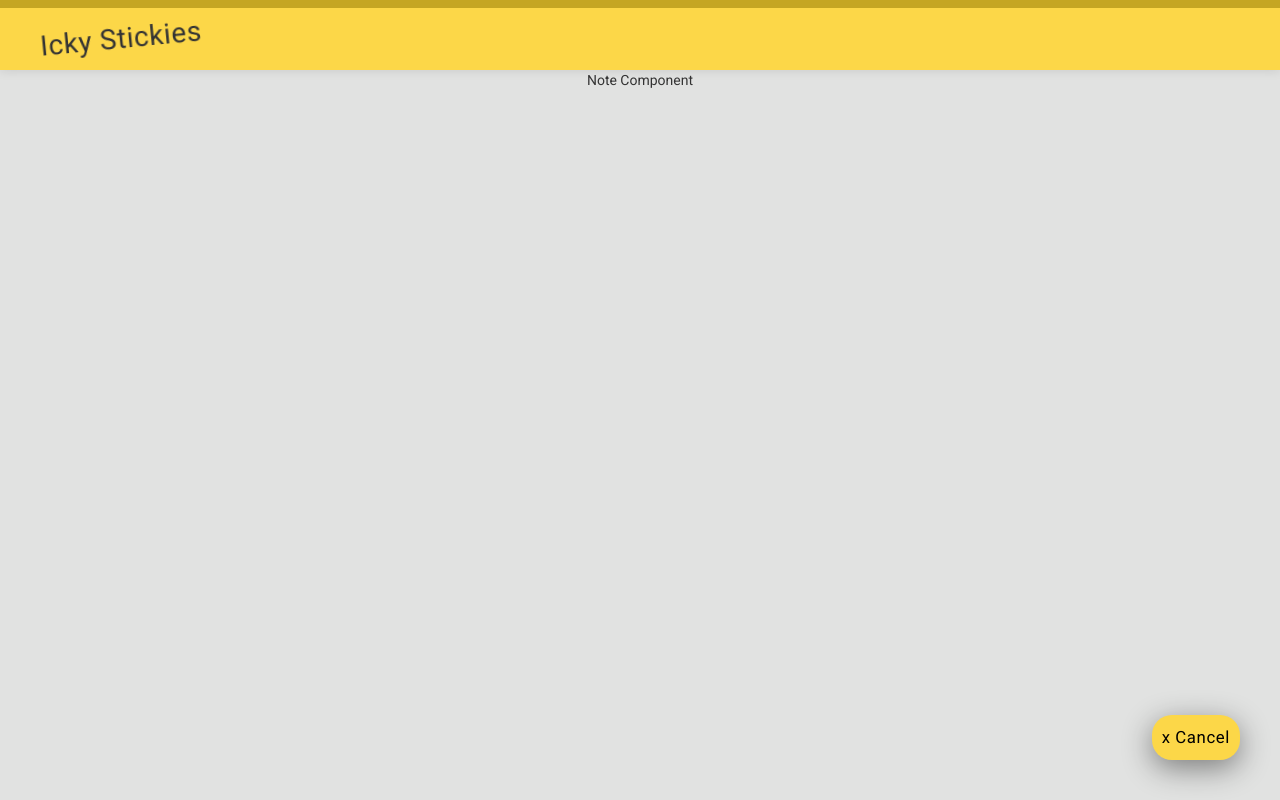
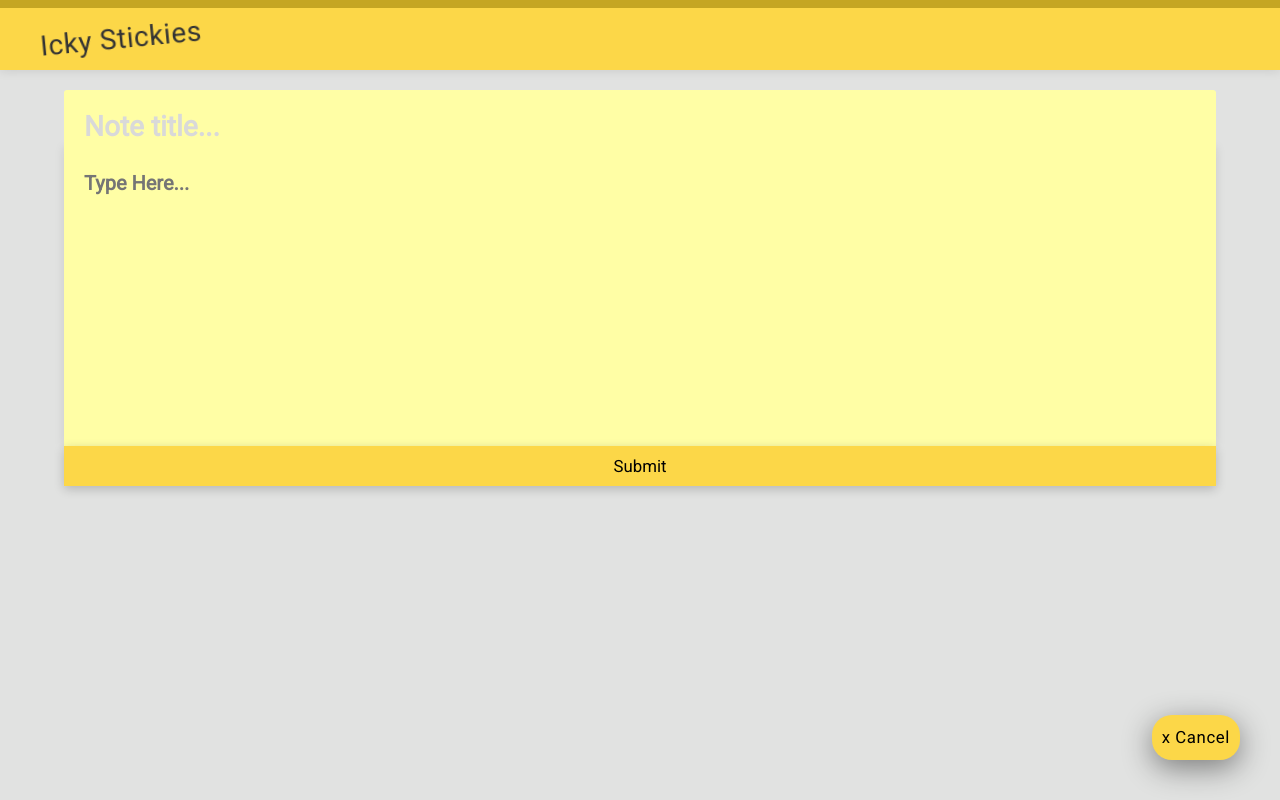
Before and after one commit to r3alfak3/note-app, a React (Create React App) app: page / in a window 1280 px wide. Both pictures are taken after a click on the element "+ Note". Built offline with nearby package versions, Linux system fonts and the light colour scheme; no server answers.

Commit message:
Added Editing page & collection of data after edit

```diff
--- a/src/App.css
+++ b/src/App.css
@@ -99,7 +99,7 @@ body {
   height: 293px;
   width: 293px;
   border-radius: 3px;
-  box-shadow: 0 1px 10px rgba(0,0,0,0.1);
+  box-shadow: 2px 2px 0 rgba(0,0,0,0.2);
   transition: all 0.3s cubic-bezier(.25,.8,.25,1);
   margin: 15px;
   text-align: left;
@@ -110,7 +110,7 @@ body {
 }
 
 .note-card-container:hover {
-  box-shadow: 0 14px 28px rgba(0,0,0,0.25);
+  box-shadow: 10px 10px 5px rgba(0,0,0,0.08);
   margin-top: 30px;
   margin-bottom: 50px;
 }
--- a/src/App.js
+++ b/src/App.js
@@ -11,7 +11,8 @@ class App extends Component {
     super();
     this.state = {
       showNote: false,
-      notes: []
+      notes: [],
+      note: {}
     };
   }
 
@@ -27,17 +28,22 @@ class App extends Component {
     .catch((err) => console.log(err.response.data))
   }
 
-  getNote = () => {
-    console.log('ANd another one');
+  getNote = (id) => {
+    axios.get(urlFor(`notes/${id}`))
+    .then((res) => this.setState({ note: res.data, showNote: true}) )
+    .catch((err) => console.log(err.response.data));
   }
 
   render() {
-    const { showNote, notes } = this.state;
+    const { showNote, notes, note } = this.state;
+
     return (
       <div className="App">
         <Nav toggleNote={this.toggleNote} showNote={showNote} />
         { showNote  ?
-          <Note />
+          <Note
+            note={note}
+          />
           :
           <List
             getNotes={this.getNotes}
--- a/src/components/Note.js
+++ b/src/components/Note.js
@@ -1,10 +1,36 @@
 import React from 'react';
 
 class Note extends React.Component{
+    onSubmit(e) {
+        e.preventDefault();
+        const formData = {
+            title: this.title.value,
+            content: this.content.value
+        }
+        console.log(formData);
+    }
+
     render() {
+        const { note } = this.props;
+
         return(
             <div className='note-container'>
-                Note Component
+                <form className='note-form' onSubmit={(e) => this.onSubmit(e)}>
+                    <input
+                        className='note-title-input'
+                        type='text'
+                        placeholder='Note title...'
+                        defaultValue={note.title}
+                        ref={(input) => this.title = input}
+                    />
+                    <textarea
+                        className='note-textarea'
+                        placeholder='Type Here...'
+                        defaultValue={note.content}
+                        ref={(input) => this.content = input}
+                    />
+                    <input className='note-button' type='submit' value='Submit' />
+                </form>
             </div>
         );
     }
--- a/src/components/NoteCard.js
+++ b/src/components/NoteCard.js
@@ -16,7 +16,7 @@ class NoteCard extends React.Component {
                     <div className='note-card-delete'>
                         <i className='material-icons'>close</i>
                     </div>
-                    <div className='note-card-edit' onClick={() => getNote()}>
+                    <div className='note-card-edit' onClick={() => getNote(note.id)}>
                         <i className='material-icons'>edit</i>
                     </div>
                 </div>
```
